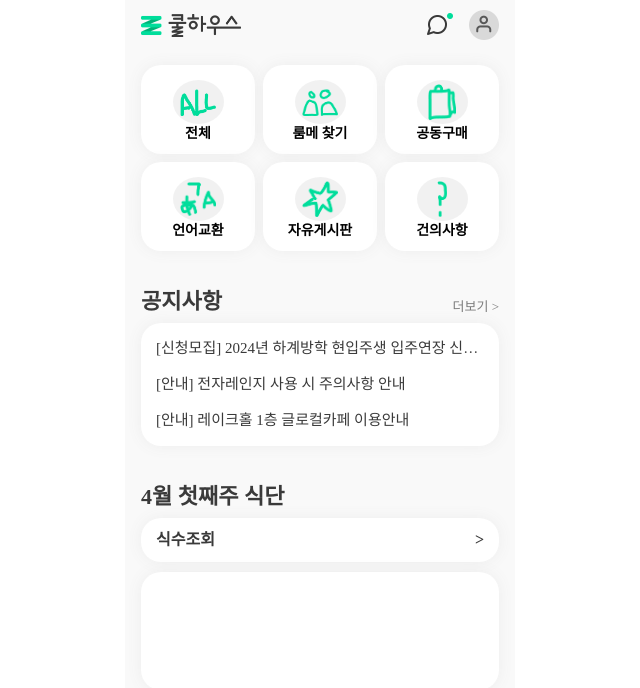
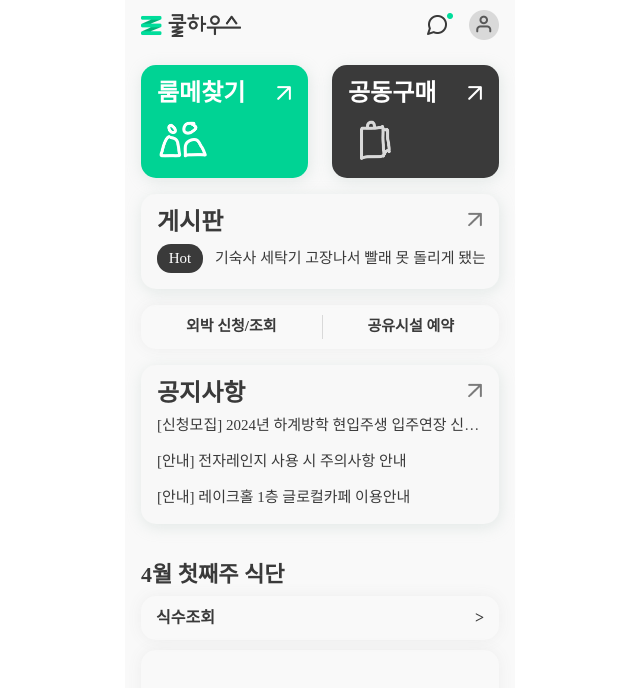
Before and after one commit to chan-byeong/Puzzle_05, a React (Vite) app: page / in a window 1280 px wide. Shown: the top 688 px of the page, without its empty margins (320-960 px from the left). Built offline with nearby package versions, Linux system fonts and the light colour scheme; a web font is replaced by a local one.

Commit message:
feat: 홈 화면 UI 수정

```diff
--- a/src/components/Home/AnnouncementHome.tsx
+++ /dev/null
@@ -1,21 +0,0 @@
-import React from "react";
-
-import * as H from "./Home.style";
-
-function AnnouncementHome() {
-  return (
-    <>
-      <H.Title>
-        <span className="letter">공지사항</span>
-        <span className="more">더보기 &gt;</span>
-      </H.Title>
-      <H.AnnounceBox>
-        <p>[신청모집] 2024년 하계방학 현입주생 입주연장 신청 안내</p>
-        <p>[안내] 전자레인지 사용 시 주의사항 안내</p>
-        <p>[안내] 레이크홀 1층 글로컬카페 이용안내</p>
-      </H.AnnounceBox>
-    </>
-  );
-}
-
-export default AnnouncementHome;
--- a/src/components/Home/Home.style.tsx
+++ b/src/components/Home/Home.style.tsx
@@ -1,11 +1,22 @@
 import styled from "@emotion/styled";
 
+import arrow_up_right from "./images/arrow-up-right.png";
+import arrow_up_right_b from "./images/arrow-up-right_b.png";
+import mate_w from "./images/mate_w.png";
+import share_w from "./images/share_w.png";
+
+// export const Container = styled.div`
+//   height: 186px;
+//   display: grid;
+//   grid-template-columns: repeat(3, 1fr);
+//   grid-template-rows: repeat(2, 89px);
+//   grid-gap: 8px;
+// `;
+
 export const Container = styled.div`
-  height: 186px;
-  display: grid;
-  grid-template-columns: repeat(3, 1fr);
-  grid-template-rows: repeat(2, 89px);
-  grid-gap: 8px;
+  /* height: 186px; */
+  display: flex;
+  justify-content: space-between;
 `;
 
 export const MenuItem = styled.div`
@@ -26,20 +37,99 @@ export const MenuItem = styled.div`
   cursor: pointer;
 `;
 
+// export const MenuImg = styled.div`
+//   width: 51px;
+//   height: 51px;
+//   border-radius: 50%;
+//   background-color: #d9d9d95e;
+
+//   display: flex;
+//   align-items: center;
+//   justify-content: center;
+
+//   & > img {
+//     width: 36px;
+//     height: 36px;
+//     object-fit: contain;
+//   }
+// `;
+
+export const MenuBox = styled.div<{ share?: boolean }>`
+  position: relative;
+  width: 167px;
+  height: 113px;
+  border-radius: 15px;
+  background: ${({ share }) => (share ? "#3A3A3A" : "#00D394")};
+  padding: 16px;
+
+  color: #fff;
+  font-size: 24px;
+  font-weight: 600;
+  line-height: 24px; /* 100% */
+
+  /* Mint Shadow */
+  box-shadow: 1px 3px 15px 0px rgba(171, 191, 185, 0.3);
+
+  cursor: pointer;
+
+  &::after {
+    content: "";
+    display: block;
+    position: absolute;
+    width: 28px;
+    height: 28px;
+    background-image: url(${arrow_up_right});
+    top: 14px;
+    right: 10px;
+  }
+`;
+
 export const MenuImg = styled.div`
   width: 51px;
   height: 51px;
-  border-radius: 50%;
-  background-color: #d9d9d95e;
+  background-color: transparent;
+  background-size: contain;
+  background-position: center;
 
-  display: flex;
-  align-items: center;
-  justify-content: center;
+  margin-top: 10px;
+`;
 
-  & > img {
-    width: 36px;
-    height: 36px;
-    object-fit: contain;
+export const MateImg = styled(MenuImg)`
+  background-image: url(${mate_w});
+`;
+
+export const ShareImg = styled(MenuImg)`
+  background-image: url(${share_w});
+`;
+
+export const HomeBox = styled.section<{ height?: number }>`
+  position: relative;
+  width: 100%;
+  max-width: 390px;
+  /* height: 93px; */
+  border-radius: 15px;
+  background: #f8f8f8;
+  box-shadow: 1px 3px 15px 0px rgba(171, 191, 185, 0.3);
+  padding: 16px;
+
+  margin-top: 16px;
+
+  & > :first-child {
+    color: var(--Black, #3a3a3a);
+    font-size: 24px;
+    font-weight: 600;
+    line-height: 24px; /* 100% */
+
+    &::after {
+      content: "";
+      display: block;
+      position: absolute;
+      width: 28px;
+      height: 28px;
+      background-image: url(${arrow_up_right_b});
+      top: 12px;
+      right: 10px;
+    }
   }
 `;
 
@@ -68,14 +158,37 @@ export const Title = styled.div`
 `;
 
 const Box = styled.div`
-  border-radius: 20px;
-  background: #fff;
+  border-radius: 15px;
+  /* background: #fff; */
   box-shadow: 0px 0px 15px 0px rgba(96, 96, 96, 0.08);
 `;
 
-export const AnnounceBox = styled(Box)`
+export const DormsBox = styled(Box)`
+  display: flex;
+  width: 100%;
+  max-width: 390px;
+  height: 44px;
+
+  justify-content: space-evenly;
+  align-items: center;
+
+  margin-top: 16px;
+
+  color: var(--Black, #3a3a3a);
+  font-size: 15px;
+  font-weight: 600;
+  line-height: 19.6px; /* 130.667% */
+
+  & > div {
+    flex-shrink: 0;
+    padding: 10px;
+    cursor: pointer;
+  }
+`;
+
+export const AnnounceBox = styled.div`
   display: inline-flex;
-  padding: 15px;
+  /* padding: 15px; */
   flex-direction: column;
   align-items: flex-start;
   gap: 15px;
@@ -94,6 +207,58 @@ export const AnnounceBox = styled(Box)`
 
     cursor: pointer;
   }
+`;
+
+export const BulletinLine = styled.p`
+  display: inline-flex;
+  align-items: center;
+  width: 328px;
+  /* height: 20px; */
+  white-space: nowrap; /* 텍스트를 한 줄에 표시합니다. */
+  overflow: hidden;
+  color: #3a3a3a;
+  text-overflow: ellipsis;
+  font-size: 15px;
+  font-weight: 400;
+  line-height: 21px; /* 140% */
+
+  margin-top: 10px;
+
+  cursor: pointer;
+
+  &::before {
+    content: "Hot";
+    display: flex;
+    width: 46px;
+    height: 29px;
+    justify-content: center;
+    align-items: center;
+    border-radius: 14px;
+    background: var(--Black, #3a3a3a);
+
+    color: #fff;
+    font-size: 15px;
+    font-weight: 400;
+    line-height: 21px; /* 140% */
+
+    margin-right: 12px;
+    flex-shrink: 0;
+  }
+`;
+
+export const HotTag = styled.div`
+  display: flex;
+  width: 46px;
+  height: 29px;
+  justify-content: center;
+  align-items: center;
+  border-radius: 14px;
+  background: var(--Black, #3a3a3a);
+
+  color: #fff;
+  font-size: 15px;
+  font-weight: 400;
+  line-height: 21px; /* 140% */
 `;
 
 export const ViewDiet = styled(Box)`
--- a/src/components/Home/Home.tsx
+++ b/src/components/Home/Home.tsx
@@ -2,16 +2,14 @@ import React from "react";
 import { css } from "@emotion/react";
 
 import MenuList from "./MenuList";
-import AnnouncementHome from "./AnnouncementHome";
+import HomeMenus from "./HomeMenus";
 import Diets from "./Diets";
 
 function Home() {
   return (
     <>
       <MenuList />
-      {/* prettier-ignore */}
-      <div css={css`height: 40px;`}></div>
-      <AnnouncementHome />
+      <HomeMenus />
       {/* prettier-ignore */}
       <div css={css`height: 40px;`}></div>
       <Diets />
--- /dev/null
+++ b/src/components/Home/HomeMenus.tsx
@@ -0,0 +1,47 @@
+import React from "react";
+import { useNavigate } from "react-router-dom";
+
+import * as H from "./Home.style";
+
+function HomeMenus() {
+  const nav = useNavigate();
+
+  return (
+    <>
+      <H.HomeBox onClick={() => nav("/community/bulletin")}>
+        <div>게시판</div>
+        <section>
+          <H.BulletinLine>기숙사 세탁기 고장나서 빨래 못 돌리게 됐는데 어떻게 해야될까요</H.BulletinLine>
+        </section>
+      </H.HomeBox>
+      <H.DormsBox>
+        <div>외박 신청/조회</div>
+        <p style={{ width: "1px", height: "24px", backgroundColor: "#D9D9D9" }} />
+        <div>공유시설 예약</div>
+      </H.DormsBox>
+      <H.HomeBox onClick={() => nav("/community/announcement")}>
+        <div>공지사항</div>
+        <H.AnnounceBox>
+          <p>[신청모집] 2024년 하계방학 현입주생 입주연장 신청 안내</p>
+          <p>[안내] 전자레인지 사용 시 주의사항 안내</p>
+          <p>[안내] 레이크홀 1층 글로컬카페 이용안내</p>
+        </H.AnnounceBox>
+      </H.HomeBox>
+    </>
+  );
+}
+
+export default HomeMenus;
+
+/**
+ *
+ * <H.Title>
+        <span className="letter">공지사항</span>
+        <span className="more">더보기 &gt;</span>
+      </H.Title>
+      <H.AnnounceBox>
+        <p>[신청모집] 2024년 하계방학 현입주생 입주연장 신청 안내</p>
+        <p>[안내] 전자레인지 사용 시 주의사항 안내</p>
+        <p>[안내] 레이크홀 1층 글로컬카페 이용안내</p>
+      </H.AnnounceBox>
+ */
--- a/src/components/Home/MenuList.tsx
+++ b/src/components/Home/MenuList.tsx
@@ -1,47 +1,21 @@
-import React from "react";
-// import { css } from "@emotion/react";
 import { useNavigate } from "react-router-dom";
 
 import * as H from "./Home.style";
-
-import all from "./images/all_icon.png";
-import mate from "./images/mate_icon.png";
-import share from "./images/share_icon.png";
-import lang from "./images/lang_icon.png";
-import free from "./images/free_star.png";
-import question from "./images/question_icon.png";
-
-const MENU_LIST = [
-  ["전체", "/community/all"],
-  ["룸메 찾기", "/community/mate"],
-  ["공동구매", "/community/share"],
-  ["언어교환", "/dhlqkr"],
-  ["자유게시판", "/reservation"],
-  ["건의사항", "/rjsdml"],
-];
-
-const menuImgs: { [key: string]: string } = {
-  전체: all,
-  "룸메 찾기": mate,
-  공동구매: share,
-  언어교환: lang,
-  자유게시판: free,
-  건의사항: question,
-};
 
 function MenuList() {
   const navigate = useNavigate();
 
   return (
     <H.Container>
-      {MENU_LIST.map((item, idx) => (
-        <H.MenuItem key={idx} onClick={() => navigate(item[1])}>
-          <H.MenuImg>
-            <img src={menuImgs[item[0]]} alt={item[0]} />
-          </H.MenuImg>
-          <span>{item[0]}</span>
-        </H.MenuItem>
-      ))}
+      <H.MenuBox onClick={() => navigate("/community/mate")}>
+        <div>룸메찾기</div>
+        <H.MateImg />
+      </H.MenuBox>
+
+      <H.MenuBox share onClick={() => navigate("/community/share")}>
+        <div>공동구매</div>
+        <H.ShareImg />
+      </H.MenuBox>
     </H.Container>
   );
 }
```
